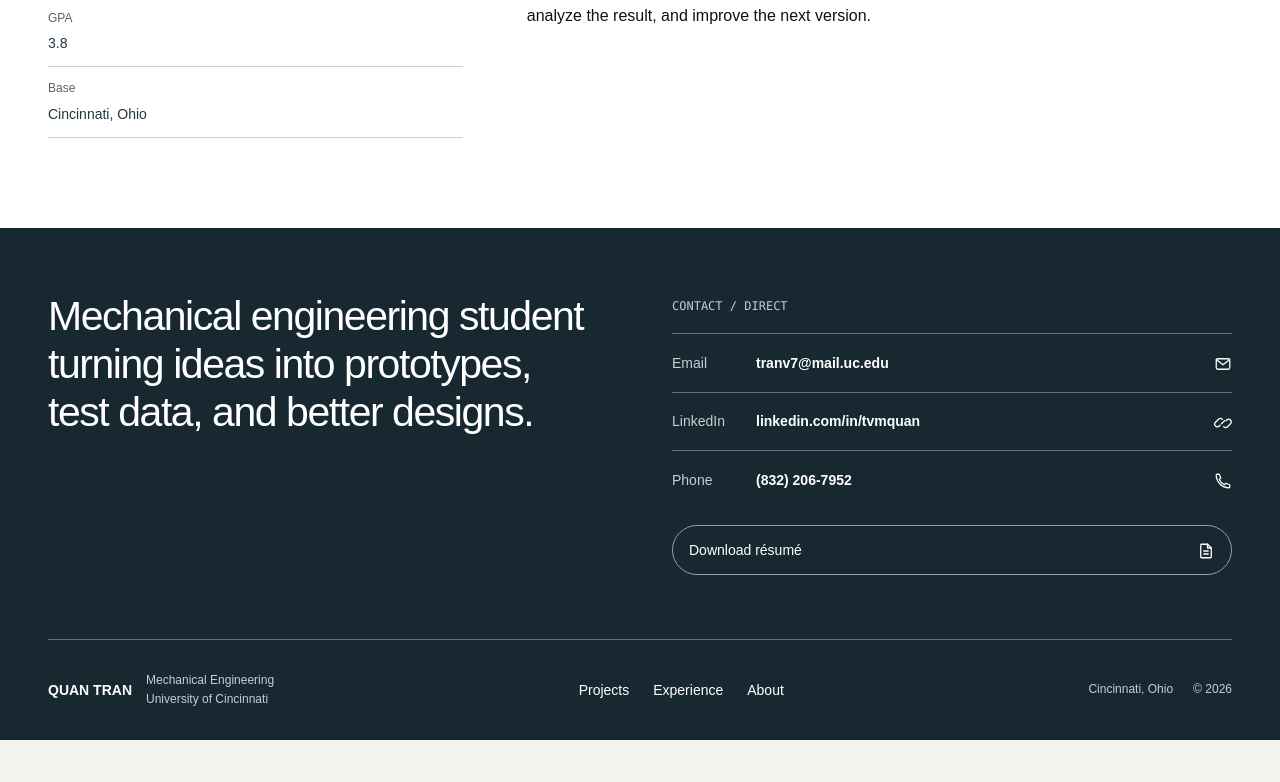
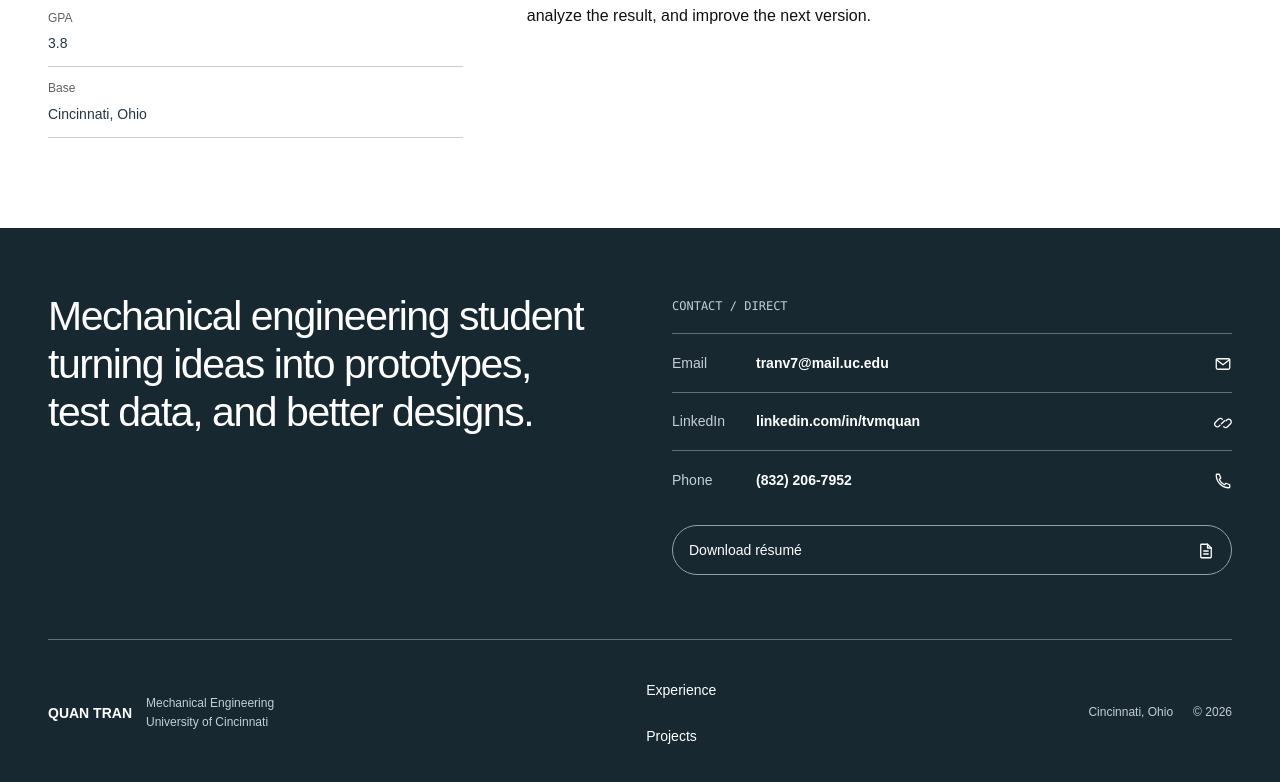
Before and after one commit to tquann207/tquan207.portfolio, a Next.js app: page / in a window 1280 px wide. Shown: the part 7183-7965 px from the top of the page. Before the commit the page ends 7923 px from the top, so only its background shows below. Built offline with nearby package versions, Linux system fonts and the light colour scheme; no server answers.

Commit message:
Stack footer navigation and link Projects to home section

```diff
--- a/app/globals.css
+++ b/app/globals.css
@@ -331,8 +331,9 @@ main:focus { outline: 0; }
 .footer-bottom > div:first-child { display: flex; flex-wrap: wrap; gap: 14px; align-items: center; }
 .footer-bottom strong { font-size: .875rem; }
 .footer-bottom span { font-size: .75rem; color: var(--inverse-muted); }
-.footer-bottom nav { display: flex; flex-wrap: wrap; gap: 24px; }
-.footer-bottom nav a { display: inline-flex; align-items: center; min-height: 44px; font-size: .875rem; }
+.footer-bottom nav { display: flex; flex-direction: column; align-items: flex-start; gap: 2px; }
+.footer-bottom nav a { display: inline-flex; align-items: center; min-height: 44px; font-size: .875rem; transition: color .18s ease; }
+.footer-bottom nav a:hover { color: #f0b8ab; }
 .footer-location { display: flex; gap: 20px; }
 .not-found { padding-block: 120px; }
 .not-found h1 { margin-block: 20px; font-size: clamp(2rem,5vw,4rem); }
--- a/components/footer.tsx
+++ b/components/footer.tsx
@@ -36,9 +36,8 @@ export function Footer() {
       <div className="site-shell footer-bottom">
         <div><strong>QUAN TRAN</strong><span>Mechanical Engineering<br />University of Cincinnati</span></div>
         <nav aria-label="Footer navigation">
-          <a href={withBasePath("/projects")}>Projects</a>
           <a href={withBasePath("/#experience")}>Experience</a>
-          <a href={withBasePath("/#about")}>About</a>
+          <a href={withBasePath("/#projects")}>Projects</a>
         </nav>
         <div className="footer-location"><span>Cincinnati, Ohio</span><span>© {new Date().getFullYear()}</span></div>
       </div>
```
